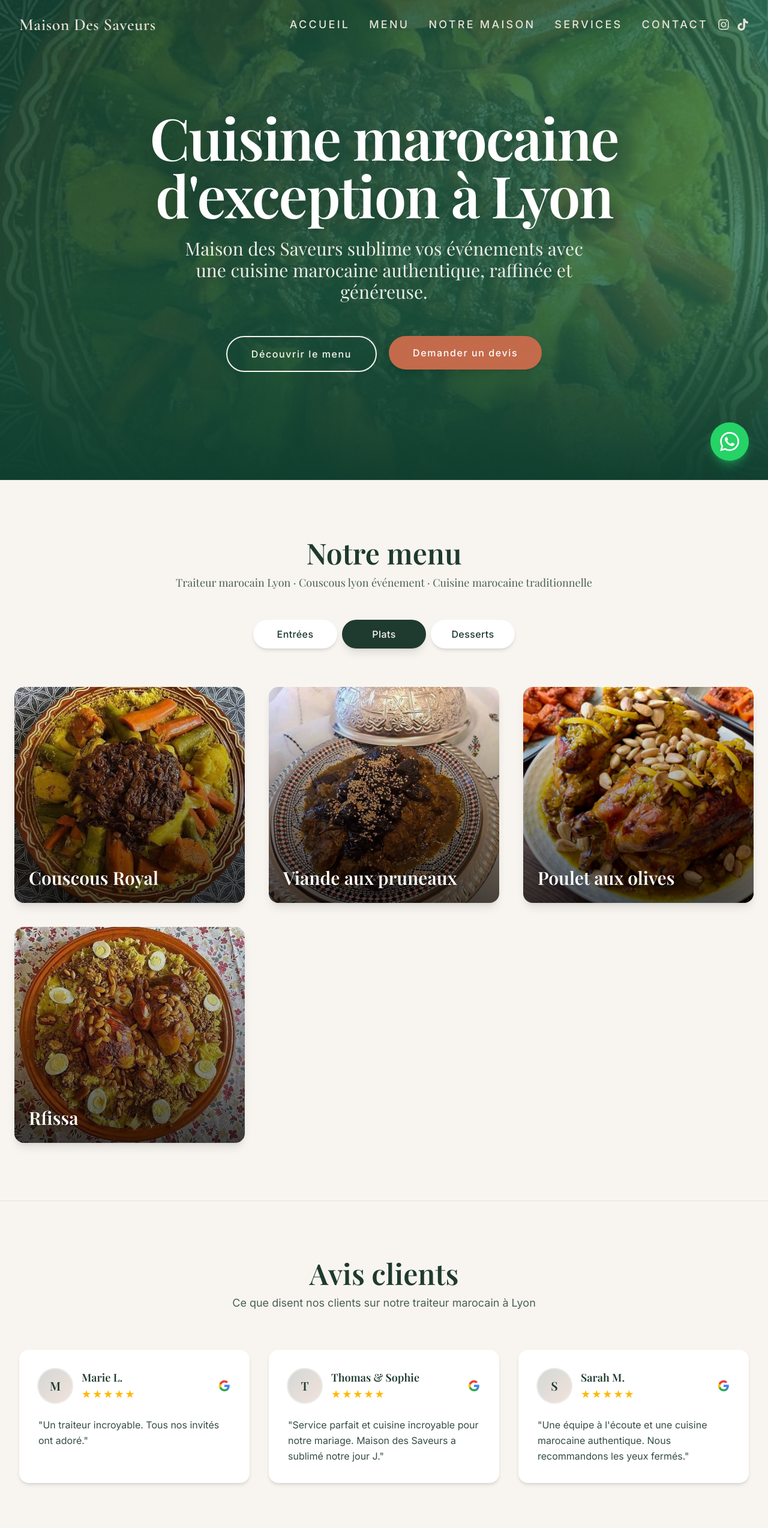
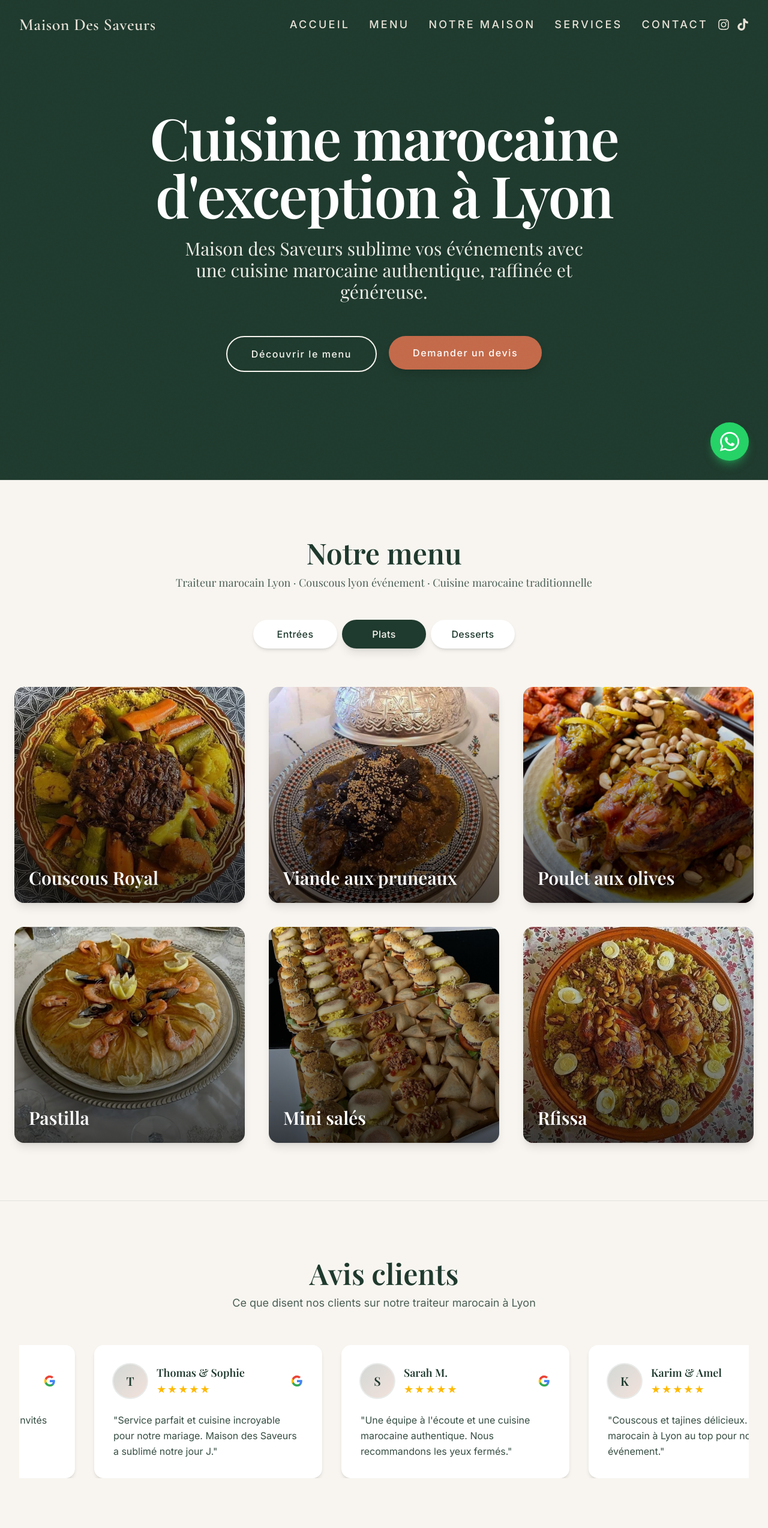
Before and after one commit to traiteurmds/maison-des-saveurs-site, a Next.js app: page / in a window 1280 px wide. Shown: the top 2547 px of the page at 60% size. Built offline with nearby package versions, Linux system fonts and the light colour scheme.

Commit message:
fix hero design + menu + google reviews slider + map + date fix

```diff
--- a/app/components/GoogleMapReviews.tsx
+++ b/app/components/GoogleMapReviews.tsx
@@ -8,21 +8,30 @@ const reviews = [
     quote: "Un traiteur incroyable. Tous nos invités ont adoré.",
     rating: 5,
     initial: "M",
-    photo: null,
   },
   {
     name: "Thomas & Sophie",
     quote: "Service parfait et cuisine incroyable pour notre mariage. Maison des Saveurs a sublimé notre jour J.",
     rating: 5,
     initial: "T",
-    photo: null,
   },
   {
     name: "Sarah M.",
     quote: "Une équipe à l'écoute et une cuisine marocaine authentique. Nous recommandons les yeux fermés.",
     rating: 5,
     initial: "S",
-    photo: null,
+  },
+  {
+    name: "Karim & Amel",
+    quote: "Couscous et tajines délicieux. Traiteur marocain à Lyon au top pour notre événement.",
+    rating: 5,
+    initial: "K",
+  },
+  {
+    name: "Léa M.",
+    quote: "Raffiné et généreux. Nous reviendrons sans hésiter pour nos prochains événements.",
+    rating: 5,
+    initial: "L",
   },
 ];
 
@@ -47,11 +56,47 @@ function StarRating({ rating }: { rating: number }) {
   );
 }
 
+function ReviewCard({
+  name,
+  quote,
+  rating,
+  initial,
+}: {
+  name: string;
+  quote: string;
+  rating: number;
+  initial: string;
+}) {
+  return (
+    <article className="group flex w-[340px] shrink-0 flex-col rounded-2xl bg-white p-8 shadow-md transition-all duration-300 ease-out hover:-translate-y-1 hover:shadow-xl md:w-[380px]">
+      <div className="flex items-center gap-4">
+        <div
+          className="flex h-14 w-14 shrink-0 items-center justify-center rounded-full bg-gradient-to-br from-deep-green/20 to-terracotta/20 font-serif text-xl font-semibold text-deep-green ring-2 ring-deep-green/10"
+          aria-hidden
+        >
+          {initial}
+        </div>
+        <div className="min-w-0 flex-1">
+          <p className="font-serif text-lg font-semibold text-deep-green">{name}</p>
+          <StarRating rating={rating} />
+        </div>
+        <span className="text-deep-green/50 transition-colors group-hover:text-deep-green/70" aria-hidden>
+          <GoogleIcon />
+        </span>
+      </div>
+      <blockquote className="mt-6 flex-1 text-base leading-relaxed text-deep-green/90">
+        &quot;{quote}&quot;
+      </blockquote>
+    </article>
+  );
+}
+
 export default function GoogleMapReviews() {
+  const duplicatedReviews = [...reviews, ...reviews];
+
   return (
     <section className="border-t border-deep-green/10 bg-beige py-24" aria-labelledby="avis-heading">
       <div className="mx-auto max-w-7xl px-6 lg:px-8">
-        {/* — Avis clients (premium, conversion) — */}
         <motion.h2
           id="avis-heading"
           initial={{ opacity: 0, y: 24 }}
@@ -72,39 +117,22 @@ export default function GoogleMapReviews() {
           Ce que disent nos clients sur notre traiteur marocain à Lyon
         </motion.p>
 
-        <div className="mt-16 grid grid-cols-1 gap-8 sm:grid-cols-2 lg:grid-cols-3">
-          {reviews.map((review, index) => (
-            <motion.article
-              key={review.name}
-              initial={{ opacity: 0, y: 40 }}
-              whileInView={{ opacity: 1, y: 0 }}
-              viewport={{ once: true, margin: "-50px" }}
-              transition={{ duration: 0.7, delay: 0.1 * index, ease: [0.22, 1, 0.36, 1] }}
-              className="group flex flex-col rounded-2xl bg-white p-8 shadow-md transition-all duration-300 ease-out hover:-translate-y-2 hover:shadow-xl"
-            >
-              <div className="flex items-center gap-4">
-                <div
-                  className="flex h-14 w-14 shrink-0 items-center justify-center rounded-full bg-gradient-to-br from-deep-green/20 to-terracotta/20 font-serif text-xl font-semibold text-deep-green ring-2 ring-deep-green/10"
-                  aria-hidden
-                >
-                  {review.initial}
-                </div>
-                <div className="min-w-0 flex-1">
-                  <p className="font-serif text-lg font-semibold text-deep-green">{review.name}</p>
-                  <StarRating rating={review.rating} />
-                </div>
-                <span className="text-deep-green/50 transition-colors group-hover:text-deep-green/70" aria-hidden>
-                  <GoogleIcon />
-                </span>
-              </div>
-              <blockquote className="mt-6 flex-1 text-base leading-relaxed text-deep-green/90">
-                &quot;{review.quote}&quot;
-              </blockquote>
-            </motion.article>
-          ))}
+        {/* Slider horizontal infini */}
+        <div className="mt-14 overflow-hidden">
+          <div className="reviews-track flex w-max gap-8">
+            {duplicatedReviews.map((review, index) => (
+              <ReviewCard
+                key={`${review.name}-${index}`}
+                name={review.name}
+                quote={review.quote}
+                rating={review.rating}
+                initial={review.initial}
+              />
+            ))}
+          </div>
         </div>
 
-        {/* — SEO + Google Maps (ordre : avis → texte → map) — */}
+        {/* SEO + carte (ordre : avis → texte → map) */}
         <motion.p
           initial={{ opacity: 0, y: 20 }}
           whileInView={{ opacity: 1, y: 0 }}
@@ -112,7 +140,7 @@ export default function GoogleMapReviews() {
           transition={{ duration: 0.6 }}
           className="mt-20 text-center text-lg text-deep-green/85 md:text-xl"
         >
-          Nous livrons vos événements dans toute la métropole de Lyon : Lyon, Villeurbanne, Vénissieux, Bron, Feyzin et alentours.
+          Nous livrons vos événements dans toute la métropole de Lyon : Lyon, Villeurbanne, Vénissieux, Bron, Feyzin, Saint-Priest, Vaulx-en-Velin, Décines, Oullins, Caluire-et-Cuire et alentours.
         </motion.p>
 
         <motion.div
@@ -124,7 +152,7 @@ export default function GoogleMapReviews() {
         >
           <iframe
             src="https://www.google.com/maps?q=M%C3%A9tropole+de+Lyon&output=embed"
-            title="Carte Métropole de Lyon - Traiteur marocain Lyon, Villeurbanne, Vénissieux"
+            title="Carte Métropole de Lyon - Traiteur marocain Lyon, Villeurbanne, Vénissieux, Bron, Feyzin, Saint-Priest"
             className="h-[420px] w-full border-0"
             loading="lazy"
             referrerPolicy="no-referrer-when-downgrade"
--- a/app/components/Menu3DExperience.tsx
+++ b/app/components/Menu3DExperience.tsx
@@ -17,22 +17,6 @@ type Dish = {
 };
 
 const dishes: Dish[] = [
-  {
-    id: "pastilla",
-    title: "Pastilla",
-    description: "Pastilla marocaine traditionnelle, idéale pour les grandes occasions et les réceptions raffinées.",
-    image: "/images/menu/pastilla.jpg",
-    alt: "Pastilla marocaine traiteur Lyon",
-    category: "entrees",
-  },
-  {
-    id: "mini-sales",
-    title: "Mini salés",
-    description: "Buffet de mini salés marocains : mini burgers, batbout, briouates et bouchées gourmandes.",
-    image: "/images/menu/mini-sales.jpg",
-    alt: "Mini salés marocains buffet traiteur Lyon",
-    category: "entrees",
-  },
   {
     id: "couscous-royal",
     title: "Couscous Royal",
@@ -58,20 +42,28 @@ const dishes: Dish[] = [
     category: "plats",
   },
   {
+    id: "pastilla",
+    title: "Pastilla",
+    description: "Pastilla marocaine traditionnelle, idéale pour les grandes occasions et les réceptions raffinées.",
+    image: "/images/menu/pastilla.jpg",
+    alt: "Pastilla marocaine traiteur Lyon",
+    category: "plats",
+  },
+  {
+    id: "mini-sales",
+    title: "Mini salés",
+    description: "Buffet de mini salés marocains : mini burgers, batbout, briouates et bouchées gourmandes.",
+    image: "/images/menu/mini-sales.jpg",
+    alt: "Mini salés marocains buffet traiteur Lyon",
+    category: "plats",
+  },
+  {
     id: "rfissa",
     title: "Rfissa",
     description: "Rfissa marocaine traditionnelle, plat généreux pour les grandes tablées.",
     image: "/images/menu/rfissa.jpg",
     alt: "Rfissa marocaine traditionnelle traiteur Lyon",
     category: "plats",
-  },
-  {
-    id: "patisseries",
-    title: "Pâtisseries & douceurs",
-    description: "Pâtisseries marocaines et douceurs orientales pour clôturer vos événements en beauté.",
-    image: "/images/menu/pastilla.jpg",
-    alt: "Pâtisseries marocaines traiteur Lyon",
-    category: "desserts",
   },
 ];
 
@@ -147,6 +139,11 @@ export default function Menu3DExperience() {
         </motion.div>
 
         <div className="mt-16 grid grid-cols-1 gap-10 md:grid-cols-2 lg:grid-cols-3">
+          {filteredDishes.length === 0 ? (
+            <p className="col-span-full py-12 text-center font-serif text-lg text-deep-green/70">
+              Cette catégorie sera bientôt enrichie.
+            </p>
+          ) : (
           <AnimatePresence mode="wait">
           {filteredDishes.map((dish, i) => (
             <motion.div
@@ -199,6 +196,7 @@ export default function Menu3DExperience() {
             </motion.div>
           ))}
           </AnimatePresence>
+          )}
         </div>
       </div>
 
--- a/app/components/Navbar.tsx
+++ b/app/components/Navbar.tsx
@@ -62,8 +62,8 @@ export default function Navbar() {
             setIsOpen(false);
             if (pathname === "/") {
               e.preventDefault();
-              scrollToTop();
             }
+            scrollToTop();
           }}
           className="nav-link nav-logo nav-logo-brand nav-link-underline"
         >
@@ -85,12 +85,7 @@ export default function Navbar() {
                   <Link
                     href={link.href}
                     onClick={() => {
-                      if (link.href.startsWith("/#") && pathname === "/") {
-                        const id = link.href.slice(2);
-                        document.getElementById(id)?.scrollIntoView({ behavior: "smooth" });
-                      } else {
-                        scrollToTop();
-                      }
+                      scrollToTop();
                     }}
                     className={`main-nav-link nav-link-underline text-sm tracking-widest uppercase transition-colors duration-200 ${
                       isActive ? "font-semibold" : "font-medium"
@@ -172,12 +167,7 @@ export default function Navbar() {
                         scroll={true}
                         onClick={() => {
                           setIsOpen(false);
-                          if (link.href.startsWith("/#") && pathname === "/") {
-                            const id = link.href.slice(2);
-                            document.getElementById(id)?.scrollIntoView({ behavior: "smooth" });
-                          } else {
-                            scrollToTop();
-                          }
+                          scrollToTop();
                         }}
                         className={`nav-link block py-3 font-serif text-lg text-deep-green hover-gold transition-colors duration-200 ${
                           isActive ? "font-semibold" : ""
--- a/app/components/PageTransition.tsx
+++ b/app/components/PageTransition.tsx
@@ -17,14 +17,6 @@ export default function PageTransition({
   const pathname = usePathname();
 
   useEffect(() => {
-    const hash = typeof window !== "undefined" ? window.location.hash : "";
-    if (hash) {
-      const el = document.querySelector(hash);
-      if (el) {
-        el.scrollIntoView({ behavior: "smooth", block: "start" });
-        return;
-      }
-    }
     window.scrollTo({ top: 0, behavior: "smooth" });
   }, [pathname]);
 
--- a/app/components/VisionHero.tsx
+++ b/app/components/VisionHero.tsx
@@ -1,7 +1,6 @@
 "use client";
 
 import Link from "next/link";
-import Image from "next/image";
 import { motion } from "framer-motion";
 
 function scrollToMenu() {
@@ -10,63 +9,20 @@ function scrollToMenu() {
 
 export default function VisionHero() {
   return (
-    <section className="relative flex min-h-screen items-center justify-center overflow-hidden text-white">
-      {/* Fond image cuisine marocaine + overlay sombre */}
-      <div className="absolute inset-0">
-        <Image
-          src="/images/menu/couscous.jpg"
-          alt="Cuisine marocaine traiteur Lyon"
-          fill
-          className="object-cover"
-          sizes="100vw"
-          priority
-        />
-      </div>
-      <div
-        className="absolute inset-0 bg-deep-green/75"
-        style={{
-          background: "linear-gradient(135deg, rgba(15,61,46,0.88) 0%, rgba(27,94,68,0.82) 50%, rgba(47,122,90,0.78) 100%)",
-        }}
-        aria-hidden
-      />
-      {/* Lumière douce animée très lente (effet premium discret) */}
-      <div
-        className="absolute inset-0 opacity-30 hero-light-drift"
-        style={{
-          background: "radial-gradient(ellipse 80% 60% at 50% 30%, rgba(248, 245, 240, 0.12) 0%, transparent 55%)",
-        }}
-        aria-hidden
-      />
-      <div
-        className="pointer-events-none absolute inset-0 opacity-25"
-        style={{
-          background: "radial-gradient(ellipse 60% 80% at 80% 70%, rgba(196, 106, 74, 0.06) 0%, transparent 50%)",
-        }}
-        aria-hidden
-      />
-      <div className="hero-grain absolute inset-0 z-[1]" aria-hidden />
-      <div
-        className="pointer-events-none absolute inset-x-0 bottom-0 z-[2] h-[50vh] min-h-[280px]"
-        style={{
-          background: "linear-gradient(to top, rgba(15, 61, 46, 0.97), transparent)",
-        }}
-        aria-hidden
-      />
-
+    <section className="relative flex min-h-screen items-center justify-center overflow-hidden bg-deep-green text-white">
       <div className="relative z-10 mx-auto flex max-w-5xl flex-col items-center px-6 text-center">
         <motion.h1
-          initial={{ opacity: 0, y: 64 }}
+          initial={{ opacity: 0, y: 48 }}
           animate={{ opacity: 1, y: 0 }}
-          transition={{ duration: 1.4, delay: 0.25, ease: [0.22, 1, 0.36, 1] }}
+          transition={{ duration: 1, delay: 0.2, ease: [0.22, 1, 0.36, 1] }}
           className="font-serif text-5xl font-semibold tracking-tight text-white sm:text-6xl md:text-7xl lg:text-8xl"
-          style={{ textShadow: "0 4px 40px rgba(0,0,0,0.35)" }}
         >
           Cuisine marocaine d&apos;exception à Lyon
         </motion.h1>
         <motion.p
           initial={{ opacity: 0 }}
           animate={{ opacity: 1 }}
-          transition={{ duration: 1, delay: 0.85, ease: [0.22, 1, 0.36, 1] }}
+          transition={{ duration: 0.8, delay: 0.6, ease: [0.22, 1, 0.36, 1] }}
           className="mt-6 max-w-2xl font-serif text-xl text-beige/95 sm:text-2xl md:text-3xl"
         >
           Maison des Saveurs sublime vos événements avec une cuisine marocaine authentique, raffinée et généreuse.
@@ -74,18 +30,18 @@ export default function VisionHero() {
         <motion.div
           initial={{ opacity: 0 }}
           animate={{ opacity: 1 }}
-          transition={{ duration: 0.9, delay: 1.2, ease: [0.22, 1, 0.36, 1] }}
+          transition={{ duration: 0.6, delay: 1, ease: [0.22, 1, 0.36, 1] }}
           className="mt-14 flex flex-wrap justify-center gap-5"
         >
           <motion.div
             initial={{ opacity: 0, y: 16 }}
             animate={{ opacity: 1, y: 0 }}
-            transition={{ duration: 0.5, delay: 1.25, ease: [0.22, 1, 0.36, 1] }}
+            transition={{ duration: 0.4, delay: 1.1, ease: [0.22, 1, 0.36, 1] }}
           >
             <button
               type="button"
               onClick={scrollToMenu}
-              className="btn-hero-outline inline-flex min-h-[52px] min-w-[200px] items-center justify-center rounded-full border-2 border-beige px-10 py-4 font-medium tracking-widest text-beige transition-all duration-300 ease-out hover:-translate-y-0.5 hover:scale-105 hover:bg-beige/10 hover:shadow-lg hover:shadow-[0_8px_32px_rgba(248,245,240,0.12)] md:min-h-[56px] md:min-w-[220px]"
+              className="inline-flex min-h-[52px] min-w-[200px] items-center justify-center rounded-full border-2 border-beige px-10 py-4 font-medium tracking-widest text-beige transition-all duration-300 ease-out hover:-translate-y-0.5 hover:scale-105 hover:bg-beige/10 hover:shadow-lg md:min-h-[56px] md:min-w-[220px]"
             >
               Découvrir le menu
             </button>
@@ -93,11 +49,11 @@ export default function VisionHero() {
           <motion.div
             initial={{ opacity: 0, y: 16 }}
             animate={{ opacity: 1, y: 0 }}
-            transition={{ duration: 0.5, delay: 1.45, ease: [0.22, 1, 0.36, 1] }}
+            transition={{ duration: 0.4, delay: 1.25, ease: [0.22, 1, 0.36, 1] }}
           >
             <Link
               href="/contact"
-              className="btn-hero-cta inline-flex min-h-[52px] min-w-[200px] items-center justify-center rounded-full bg-terracotta px-10 py-4 font-medium tracking-widest text-white shadow-lg transition-all duration-300 ease-out hover:-translate-y-0.5 hover:scale-105 hover:shadow-xl hover:shadow-terracotta/25 md:min-h-[56px] md:min-w-[220px]"
+              className="inline-flex min-h-[52px] min-w-[200px] items-center justify-center rounded-full bg-terracotta px-10 py-4 font-medium tracking-widest text-white shadow-lg transition-all duration-300 ease-out hover:-translate-y-0.5 hover:scale-105 hover:shadow-xl hover:shadow-terracotta/25 md:min-h-[56px] md:min-w-[220px]"
             >
               Demander un devis
             </Link>
--- a/app/globals.css
+++ b/app/globals.css
@@ -104,6 +104,18 @@ html {
 }
 .animate-globe {
   animation: globe-rotate 30s linear infinite;
+}
+
+/* Avis clients: slider horizontal infini */
+@keyframes reviews-slide {
+  0% { transform: translateX(0); }
+  100% { transform: translateX(-50%); }
+}
+.reviews-track {
+  animation: reviews-slide 45s linear infinite;
+}
+.reviews-track:hover {
+  animation-play-state: paused;
 }
 
 /* Hero: deep green luxury gradient */
```
